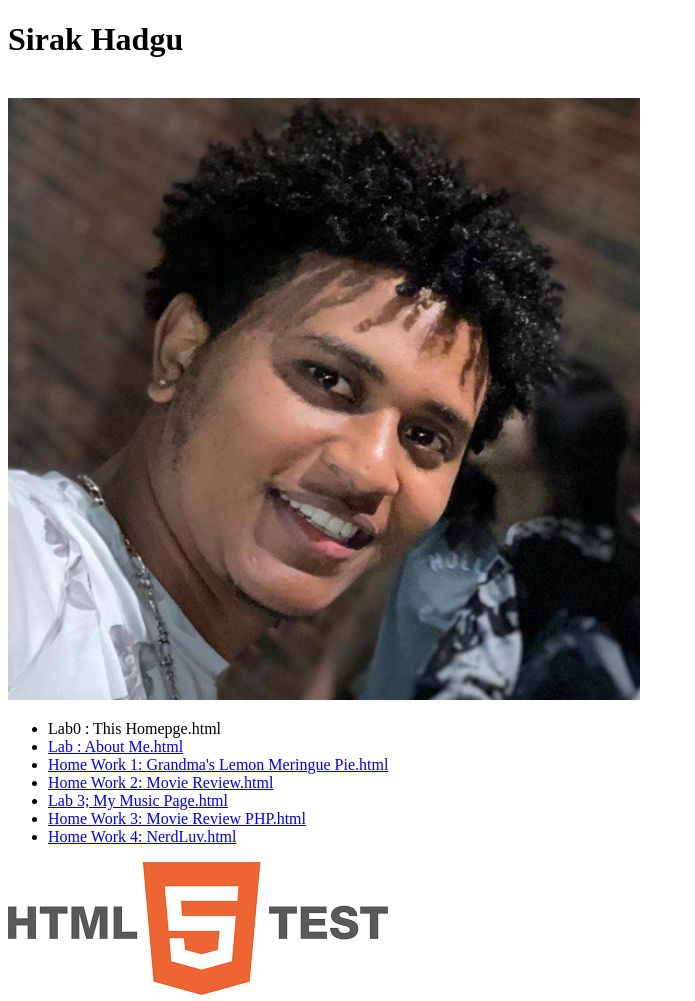
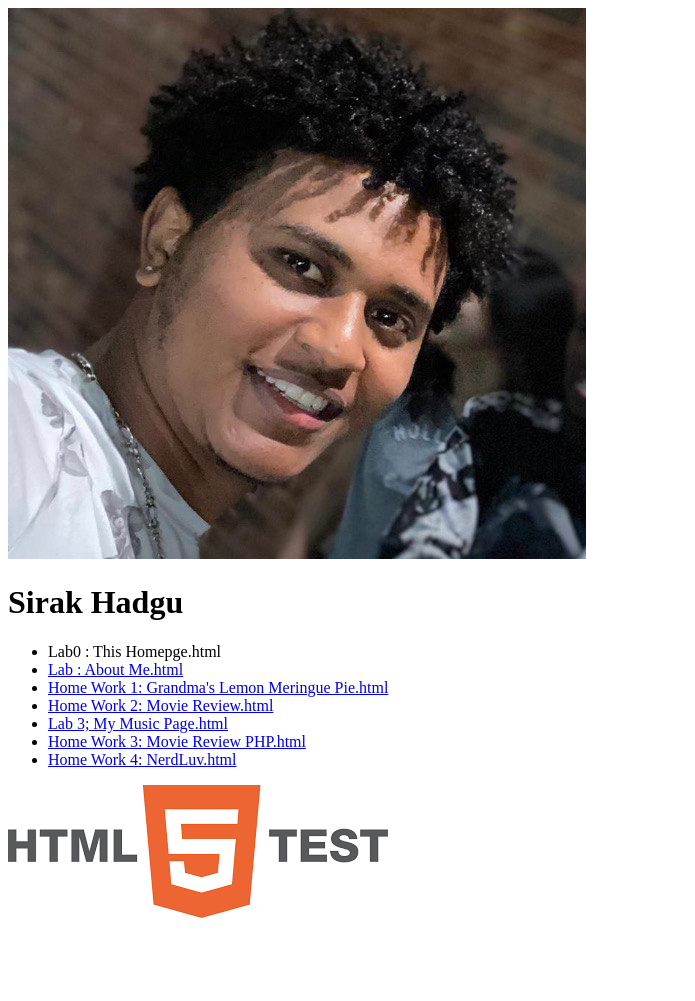
Before and after one commit to Ghanitu/Wap.githup.io, a plain HTML site: page lab1/index.html/index.html in a window 1280 px wide. Shown: the whole page, without its empty margins (0-695 px from the left). After the commit the page ends 930 px from the top, so only its background shows below. Drawn offline with Linux system fonts and the light colour scheme.

Commit message:
Add files via upload

```diff
--- a/lab1/index.html/index.html
+++ b/lab1/index.html/index.html
@@ -8,11 +8,12 @@
     <title>My Website</title>
 </head>
 <body>
-    <h1> Sirak Hadgu</h1>
-    <br/>
-   <img src="./sirak.jpeg"  width="50%" height="50%"/>
+
+
+   <img src="./sirak.jpeg" />
    <br/>
-  <ul>
+   <h1> Sirak Hadgu</h1>
+  <div><ul>
 
   <li>Lab0 : This Homepge.html
 
@@ -42,7 +43,7 @@
     <a href="Home Work 4: NerdLuv.html">Home Work 4: NerdLuv.html</a>
 
   </li>
-</ul>
+</ul></div>
 <a href="https://encrypted-tbn0.gstatic.com/images?q=tbn:ANd9GcRWWdplLWRDWatWrHGDwUA0BNCsAlOm6cFPyw&usqp=CAU">
 
   <img src="image.png" alt="html validator"/>
```
